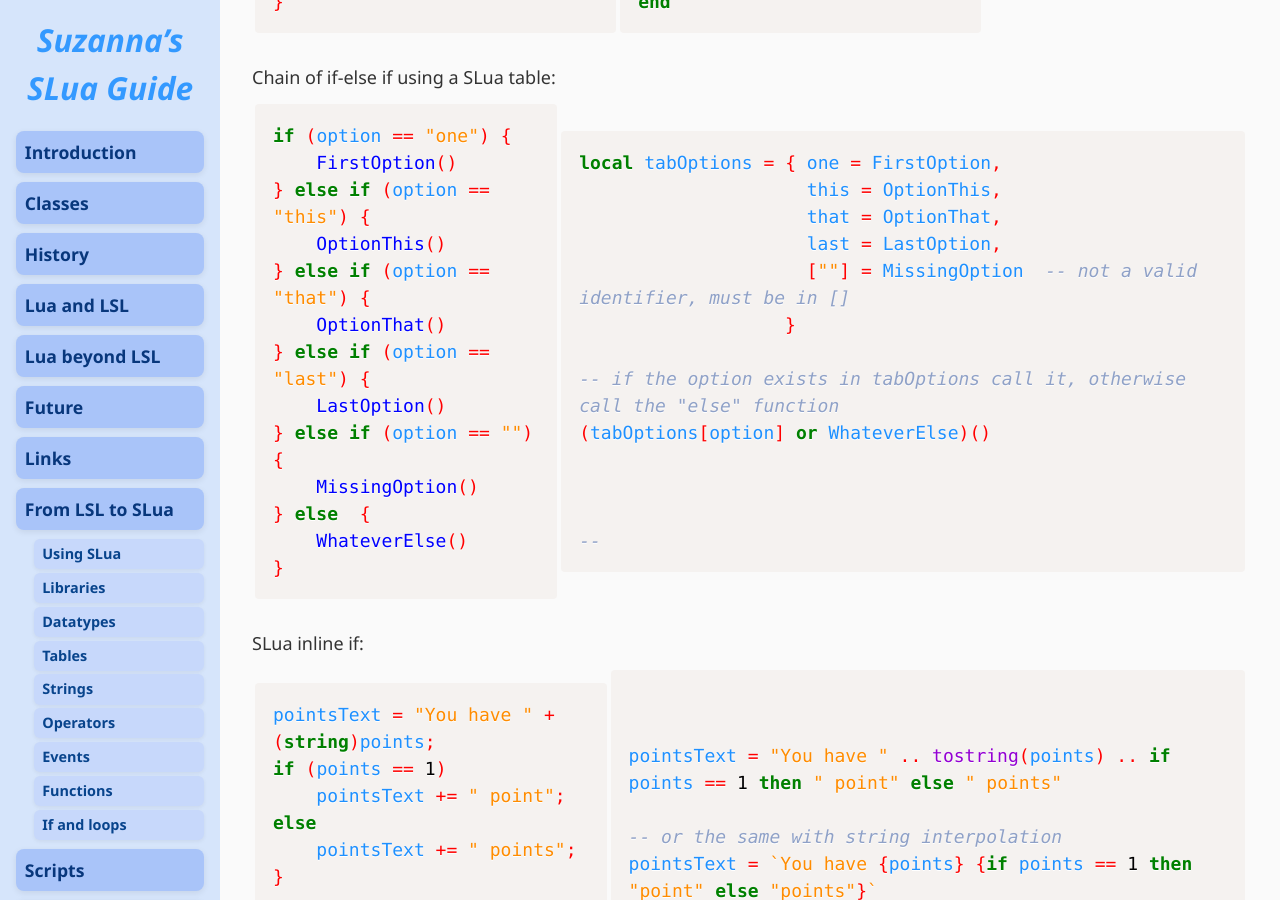
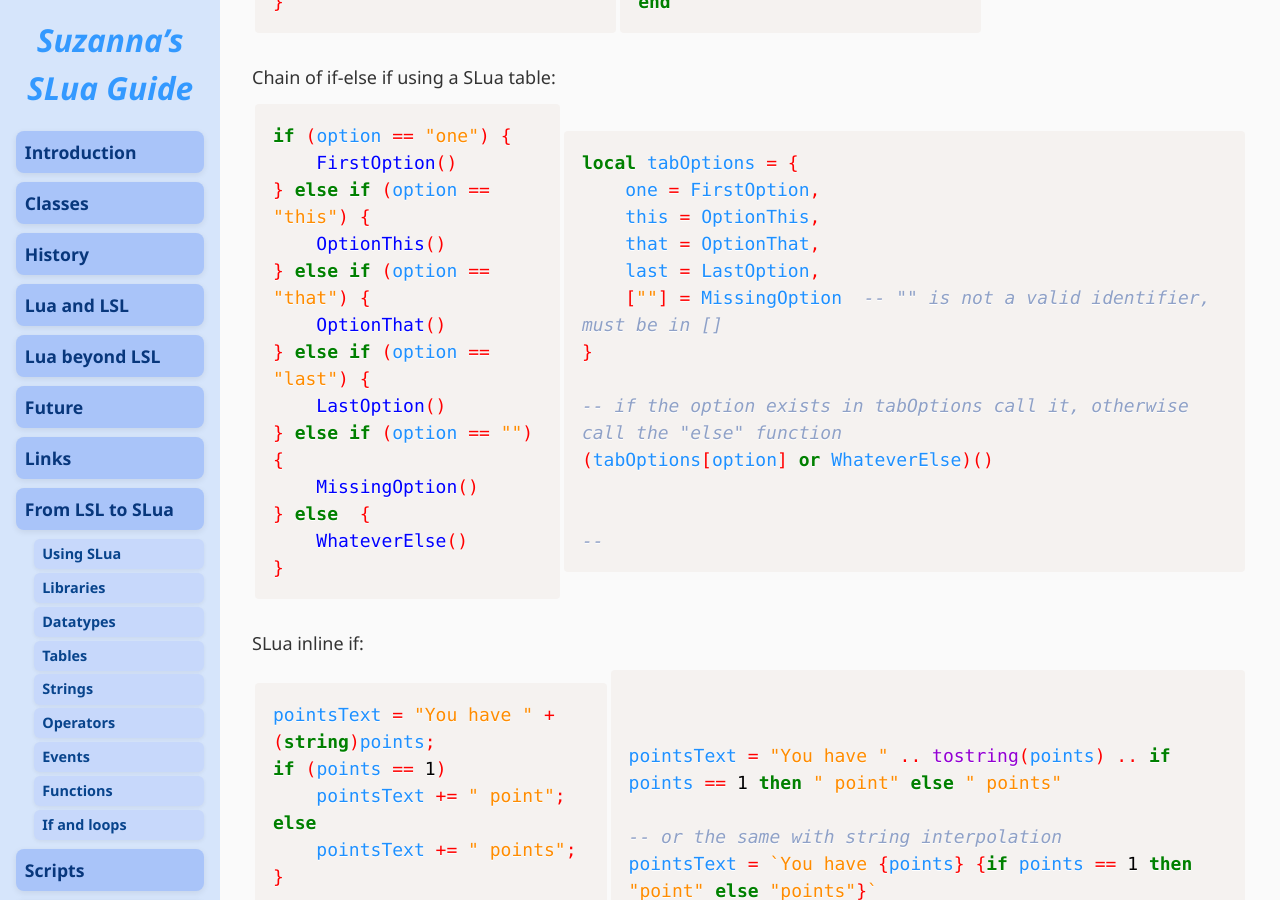
Before and after one commit to Suzanna-Linn/slua, a Jekyll site: the page built from docs/moving-if-and-loops.md, in a window 1280 px wide and 900 px high, scrolled down 790 px. Built offline with Jekyll 4.4.1, drawn with Linux system fonts in a browser that asks for light colours; nearby versions of some CDN libraries; our own code applies the rules of GitHub Pages for plain Markdown files; comment, search, counter and statistics services are not loaded.

Commit message:
Update moving-if-and-loops.md

```diff
--- a/docs/moving-if-and-loops.md
+++ b/docs/moving-if-and-loops.md
@@ -56,16 +56,16 @@ Chain of if-else if using a SLua table:
 	WhateverElse()
 }</code></pre>
 </td><td>
-<pre class="language-slua"><code class="language-slua">local tabOptions = { one = FirstOption,
-                     this = OptionThis,
-                     that = OptionThat,
-                     last = LastOption,
-                     [""] = MissingOption  -- not a valid identifier, must be in []
-                   }
+<pre class="language-slua"><code class="language-slua">local tabOptions = {
+	one = FirstOption,
+    this = OptionThis,
+	that = OptionThat,
+    last = LastOption,
+    [""] = MissingOption  -- "" is not a valid identifier, must be in []
+}
 
 -- if the option exists in tabOptions call it, otherwise call the "else" function
 (tabOptions[option] or WhateverElse)()
-
 
 
 --</code></pre>
```
